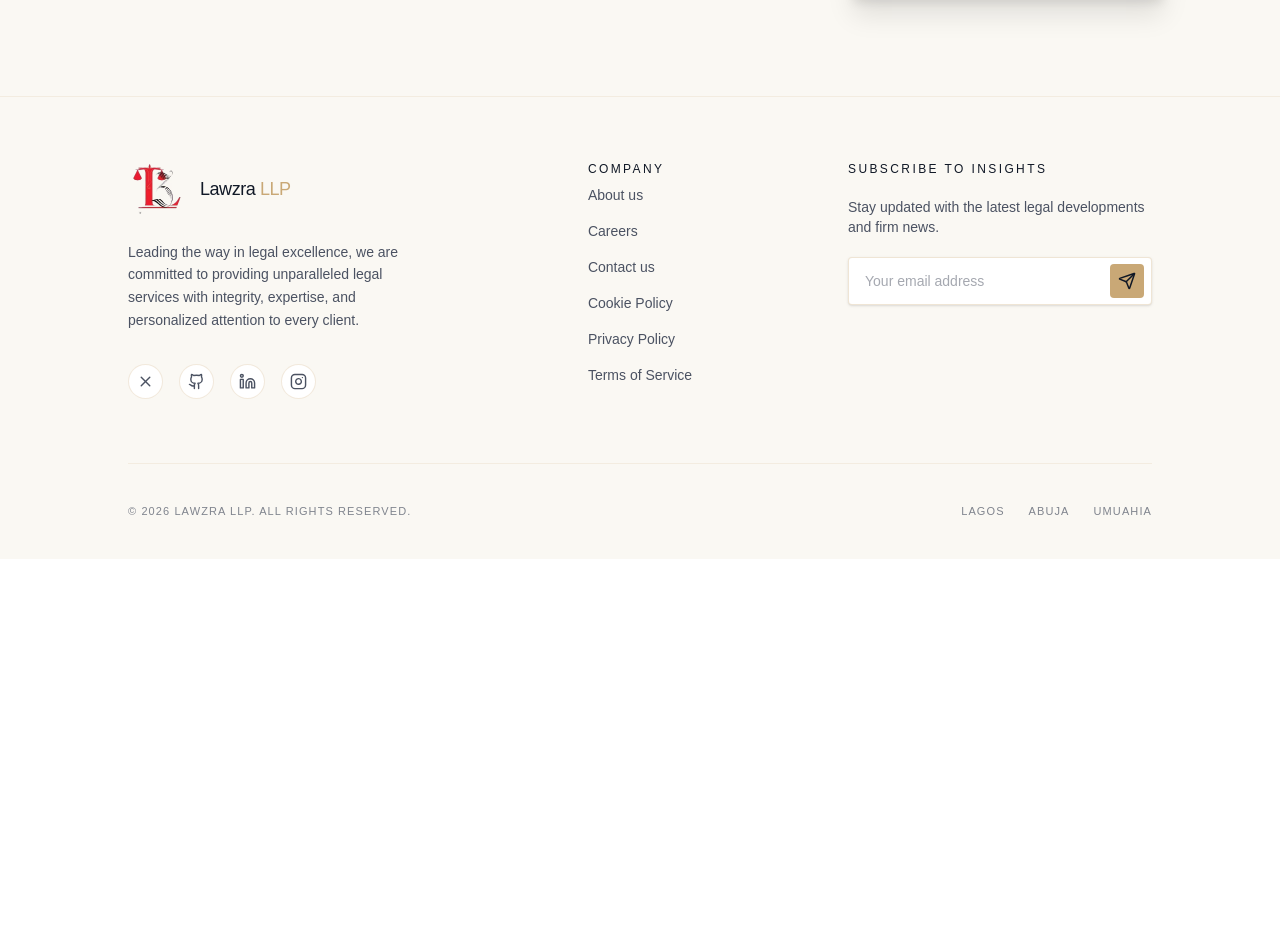
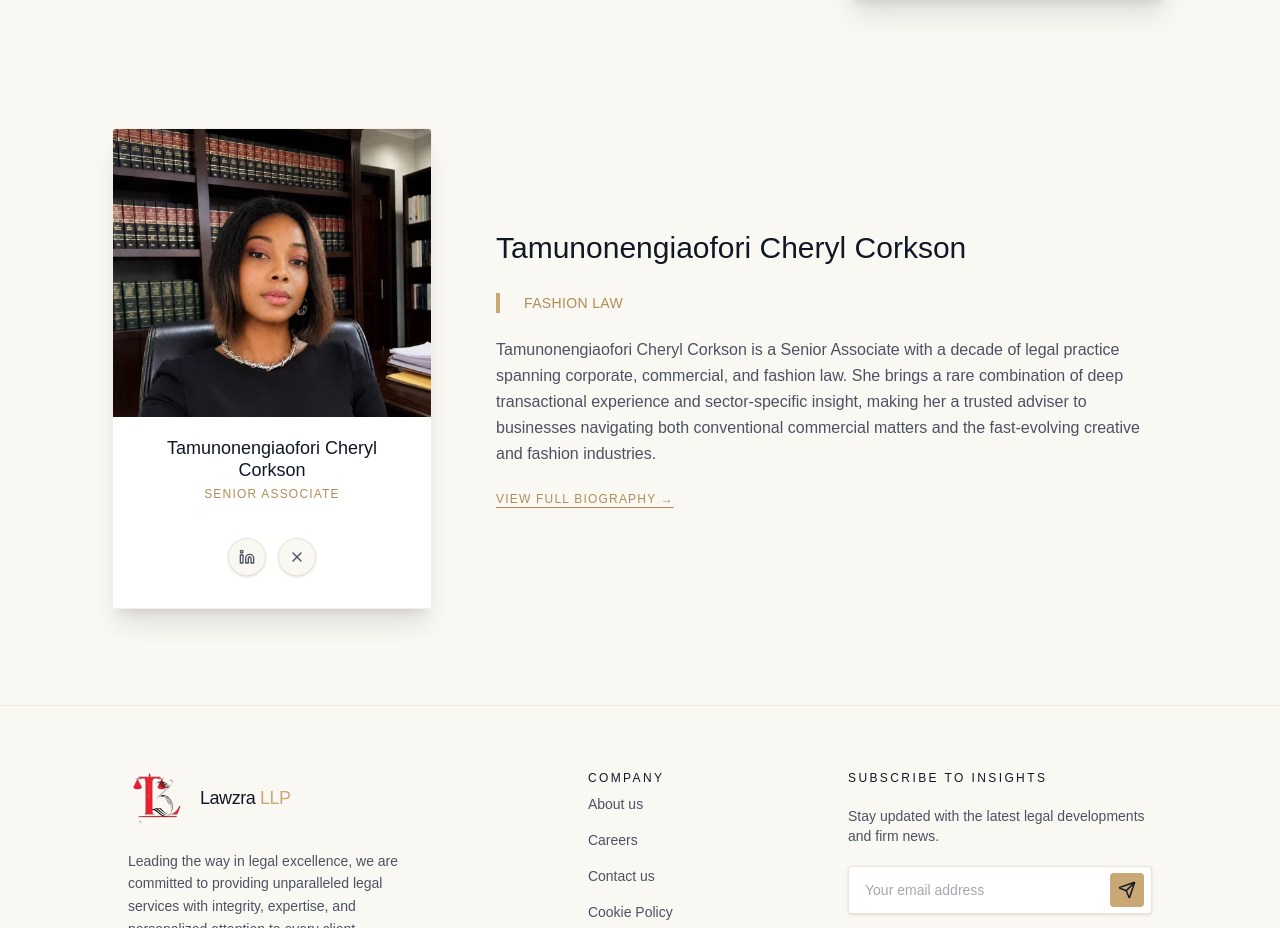
Before and after one commit to Munchisis/Lawzra-llp, a React (Vite) app: page /our-team in a window 1280 px wide. Shown: the part 2264-3192 px from the top of the page. Before the commit the page ends 2823 px from the top, so only its background shows below. Built offline with nearby package versions, Linux system fonts and the light colour scheme.

Commit message:
feat: added new partner

```diff
--- a/src/assets/assets.js
+++ b/src/assets/assets.js
@@ -6,6 +6,7 @@ import aboutUsHome1792 from "./img/aboutUsHome-1792.avif";
 import lawyer1 from "./img/Lawyer1.avif";
 import lawyer2 from "./img/Lawyer2.avif";
 import lawyer3 from "./img/lawyer3.avif";
+import lawyer4 from "./img/lawyer4.avif";
 import aboutUs4 from "./img/about-us-4.avif";
 import aboutUs2 from "./img/aboutus2.avif";
 import aboutUs from "./img/aboutus.avif";
@@ -40,6 +41,7 @@ export const assets = {
   lawyer1,
   lawyer2,
   lawyer3,
+  lawyer4,
   aboutUs4,
   aboutUs2,
   aboutUs,
--- a/src/data/partnerData.js
+++ b/src/data/partnerData.js
@@ -59,7 +59,29 @@ export const partnerInfo = [
       "A graduate of the Abia State University Uturu, his commitment to excellence in Technical Writing and Technology Law has earned him a reputation as a reliable strategic advisor.",
     ],
   },
+  {
+    id: 4,
+    slug: "Tamunonengiaofori-Cheryl",
+    image: assets.lawyer4,
+    name: "Tamunonengiaofori Cheryl Corkson",
+    title: "Fashion Law",
+    position: "Senior Associate",
+    linkedin: "https://www.linkedin.com",
+    email: "Tamunonengiaofori@lawzra.com",
+    shortDesc: [
+      "Tamunonengiaofori Cheryl Corkson is a Senior Associate with a decade of legal practice spanning corporate, commercial, and fashion law. She brings a rare combination of deep transactional experience and sector-specific insight, making her a trusted adviser to businesses navigating both conventional commercial matters and the fast-evolving creative and fashion industries.",
+    ],
+    longDesc: [
+      "Tamunonengiaofori Cheryl Corkson is a Senior Associate with a decade of legal practice spanning corporate, commercial, and fashion law. She brings a rare combination of deep transactional experience and sector-specific insight, making her a trusted adviser to businesses navigating both conventional commercial matters and the fast-evolving creative and fashion industries.",
+
+      "Cheryl holds a Bachelor of Laws (LL.B) from Rivers State University and was called to the Nigerian Bar in July 2016.",
+
+      "With ten years of professional experience, Cheryl has built a specialized practice at the intersection of Corporate Law, Commercial Law, and Fashion Law. Over the past five-plus years, she has concentrated on Corporate and Commercial Law, advising clients on a wide range of matters including corporate governance, mergers and acquisitions, contract negotiation, and regulatory compliance. Her expertise extends to the fashion industry, where she provides legal counsel on intellectual property protection, brand management, licensing agreements, and the unique challenges faced by creative enterprises.",
+    ],
+  },
 ];
+
+
 
 export const partnerHomeInfo = [
   {
```
Also changed, not shown: src/assets/img/lawyer4.avif (added).
